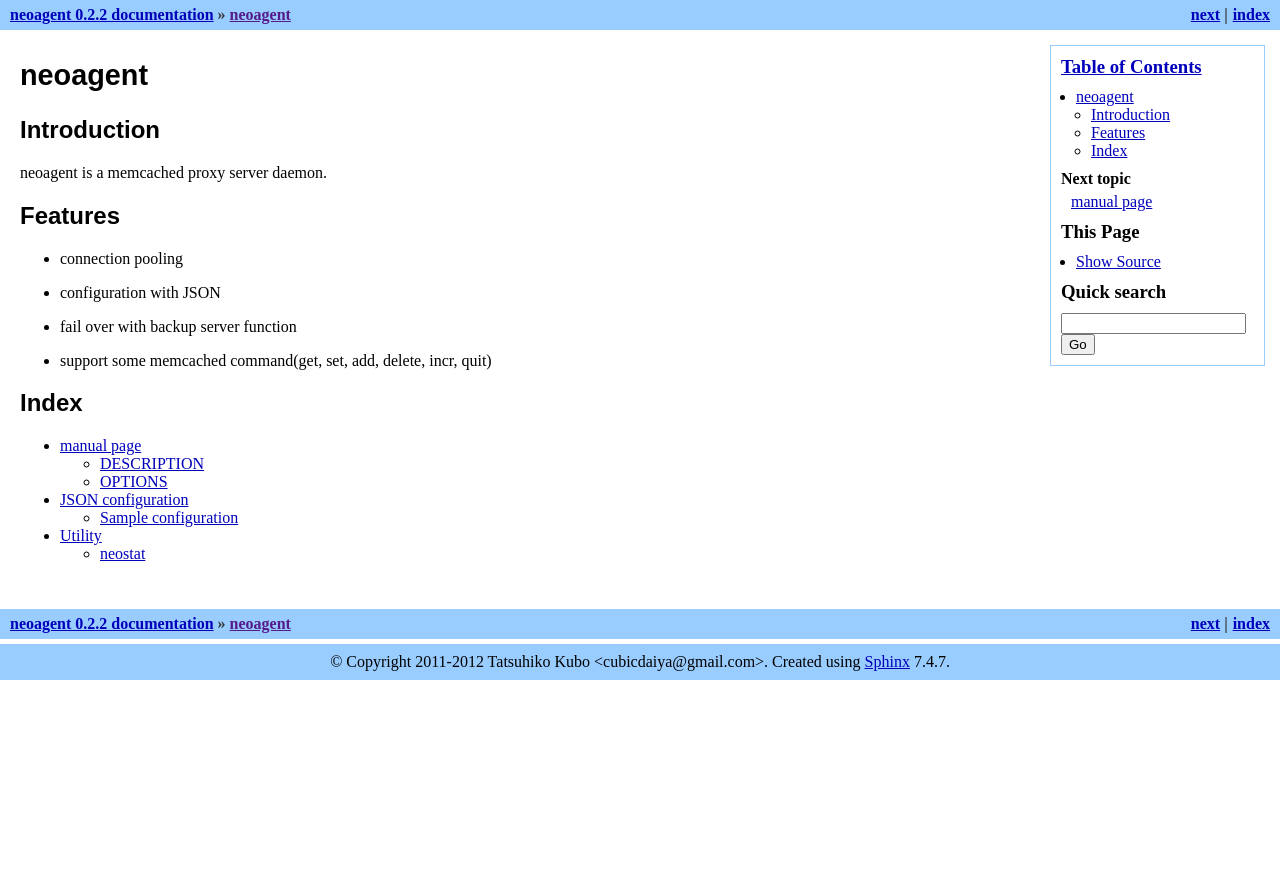
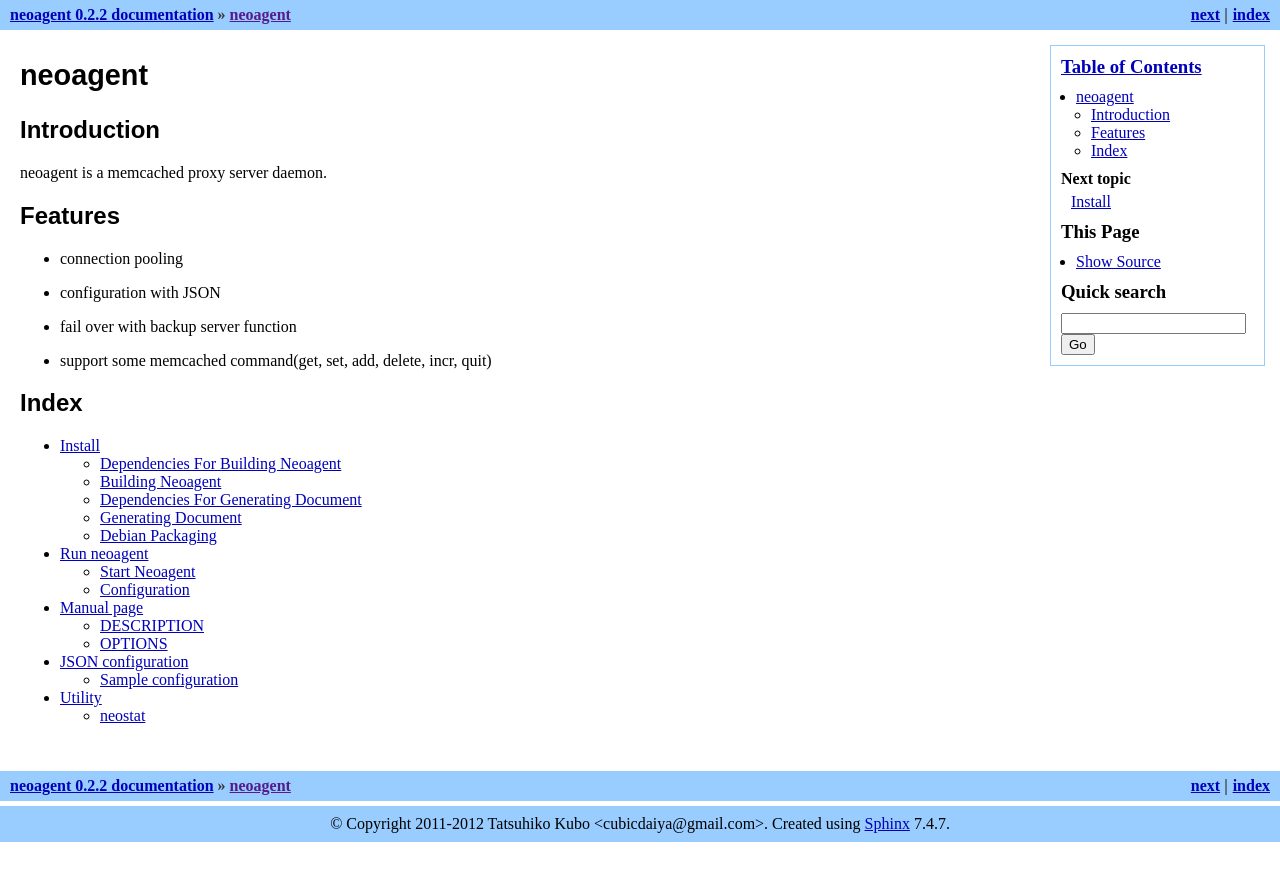
Before and after one commit to cubicdaiya/neoagent, a Sphinx documentation site: the page built from doc/source/index.rst, in a window 1280 px wide. Shown: the top 881 px of the page. Built offline with Sphinx 7.4.7, drawn with Linux system fonts in a browser that asks for light colours.

Commit message:
update doc

```diff
--- a/doc/source/index.rst
+++ b/doc/source/index.rst
@@ -23,6 +23,8 @@
 .. toctree::
    :maxdepth: 2
 
+   install
+   run
    neoagent
    jsonconf
    utility
--- /dev/null
+++ b/doc/source/install.rst
@@ -0,0 +1,52 @@
+Install
+====================================
+
+==================
+Dependencies For Building Neoagent
+==================
+
+neoagent requires `libev <http://software.schmorp.de/pkg/libev.html>`_ and `json-c <http://oss.metaparadigm.com/json-c/>`_.
+If OS is Debian Squeeze, you may install with following command.
+
+.. code-block:: sh
+
+ sudo aptitude install libev-dev libjson0-dev
+
+==================
+Building Neoagent
+==================
+
+.. code-block:: sh
+
+ scons
+
+==================
+Dependencies For Generating Document
+==================
+
+Document of neoagent requires `Sphinx <http://sphinx.pocoo.org/>`_ and sphinxtogithub.
+If OS is Debian Squeeze, you may install with following command.
+
+.. code-block:: sh
+
+ sudo aptitude install python-pip
+ sudo pip install Sphinx
+ sudo pip install sphinxtogithub
+
+==================
+Generating Document
+==================
+
+.. code-block:: sh
+
+ scons doc
+
+==================
+Debian Packaging
+==================
+
+.. code-block:: sh
+
+ scons debian
+
+It's necessary to execute 'scons doc' before executing 'scons debian'.
--- a/doc/source/jsonconf.rst
+++ b/doc/source/jsonconf.rst
@@ -2,6 +2,7 @@
 JSON configuration
 ====================
 
+.. _sample-conf:
 
 Sample configuration
 ====================
--- a/doc/source/neoagent.rst
+++ b/doc/source/neoagent.rst
@@ -1,4 +1,4 @@
-manual page
+Manual page
 ====================
 
 ==================
--- a/doc/source/neostat.rst
+++ b/doc/source/neostat.rst
@@ -1,4 +1,4 @@
-manual page
+Manual page
 ====================
 
 ==================
```
Also changed, not shown: doc/source/run.rst (added, +19 -0 lines), doc/source/utility.rst (+17 -2 lines).
